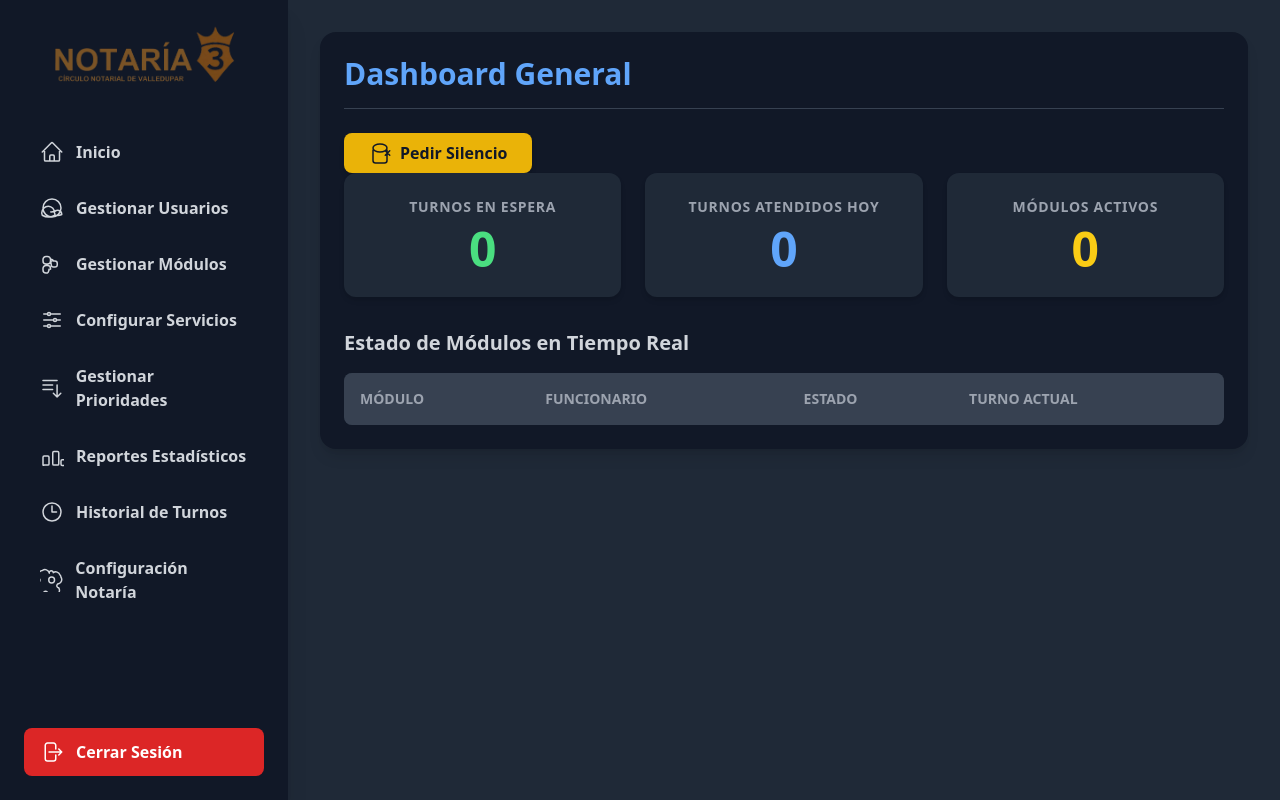
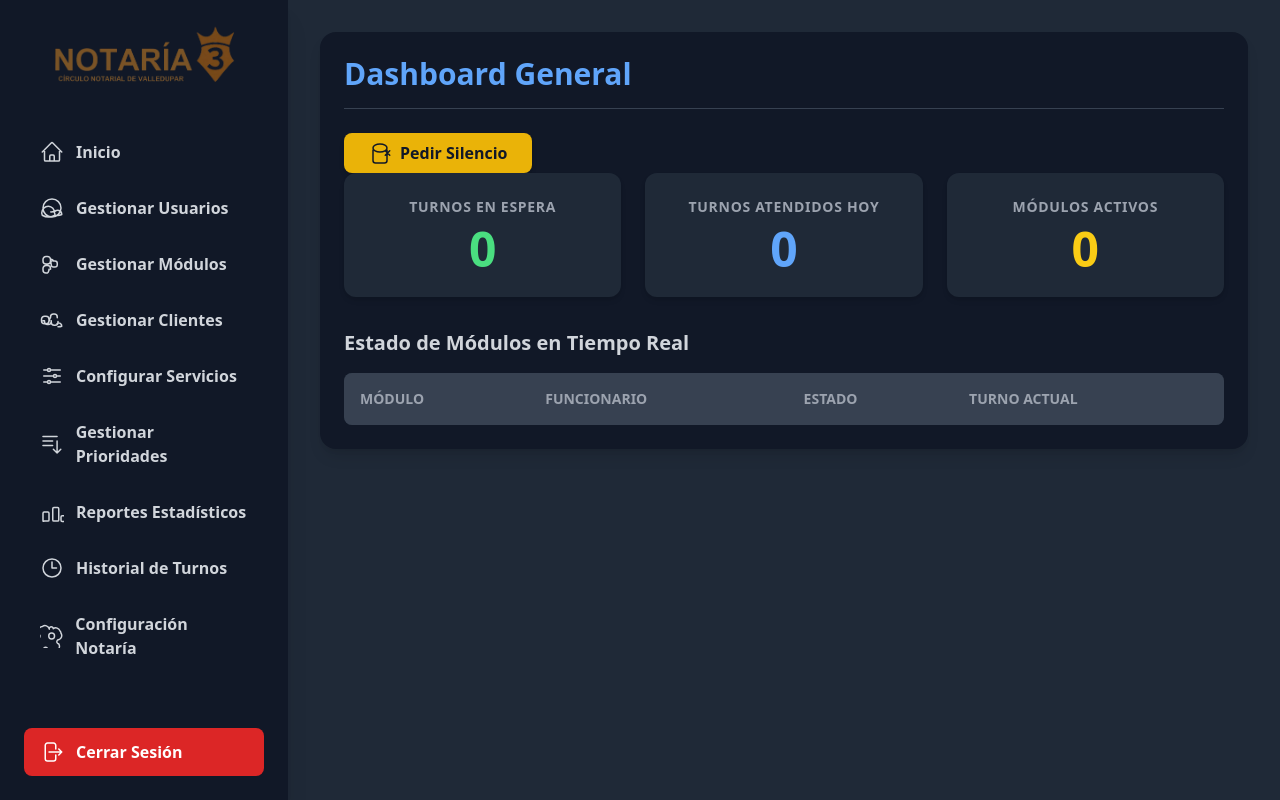
Before and after one commit to Juan-Castaneda-A/turnos, a Flask app: template templates/admin_dashboard.html in a window 1280 px wide. Run offline with Flask 3, Linux system fonts and the light colour scheme; the template is opened without the code that fills it: most values are stand-ins (such as "Sample title", 1, 10 or a date in 2020); lists and menus that the app fills with data are empty; some libraries are stand-ins or nearby versions.

Commit message:
Add client management view with pagination to admin dashboard
Introduces a new 'Gestionar Clientes' section in the admin dashboard, including a paginated table to list all registered clients. Updates the navigation, adds event listeners and logic for loading and paginating client data from Supabase, and adjusts related JavaScript and HTML to support the new feature.

```diff
--- a/static/js/admin_dashboard.js
+++ b/static/js/admin_dashboard.js
@@ -22,7 +22,10 @@ let allModules = [];
 let allServices = [];
 let currentModuleServiceConfig = {};
 let adminSilenceAlertBtn;
-
+let clientsTableBody;
+let clientPaginationControls, prevClientPage, clientPageInfo, nextClientPage; // <-- Añade esta línea
+let currentPage = 1; // <-- Añade esta línea
+const rowsPerPage = 25;
 
 function init() {
     // Inicializar Supabase
@@ -89,6 +92,11 @@ function init() {
     modalConfirmBtn = document.getElementById('modal-confirm-btn');
     modalCancelBtn = document.getElementById('modal-cancel-btn');
     adminSilenceAlertBtn = document.getElementById('admin-silence-alert-btn');
+    clientsTableBody = document.getElementById('clients-table-body');
+    clientPaginationControls = document.getElementById('client-pagination-controls');
+    prevClientPage = document.getElementById('prev-client-page');
+    clientPageInfo = document.getElementById('client-page-info');
+    nextClientPage = document.getElementById('next-client-page');
 
     const moduleFilterElement = document.getElementById('module-filter');
     if (moduleFilterElement) {
@@ -175,6 +183,20 @@ function assignEventListeners() {
         reportStartDate.value = '2020-01-01';
         reportEndDate.value = formatDateToISO(new Date());
         generateReportBtn.click();
+    });
+
+    prevClientPage.addEventListener('click', () => {
+        if (currentPage > 1) {
+            currentPage--;
+            loadClients();
+        }
+    });
+
+    nextClientPage.addEventListener('click', () => {
+        // La lógica para deshabilitar el botón se hará en otra función,
+        // aquí solo necesitamos que avance.
+        currentPage++;
+        loadClients();
     });
 
     // ... (Aquí irían todos los demás event listeners: addUserBtn, savePrioritiesBtn, etc.)
@@ -632,6 +654,9 @@ function showView(viewId) {
         case 'manage-priorities':
             loadPriorityEditor();
             break;
+        case 'manage-clients':
+            loadClients();
+            break;
         case 'reports':
             // Solo cargar filtros si la vista existe
             if (targetView) {
@@ -836,6 +861,72 @@ async function loadUsers() {
         console.error("Error al cargar usuarios:", error.message);
         usersTableBody.innerHTML = `<tr><td colspan="5" class="text-center text-red-400 py-4">Error al cargar usuarios.</td></tr>`;
     }
+}
+
+async function loadClients() {
+    clientsTableBody.innerHTML = `<tr><td colspan="3" class="text-center text-gray-500 py-4">Cargando clientes...</td></tr>`;
+
+    // 1. Calcular el rango de filas a solicitar
+    const from = (currentPage - 1) * rowsPerPage;
+    const to = from + rowsPerPage - 1;
+
+    try {
+        // 2. Pedir a Supabase los datos Y el conteo total de filas
+        const { data: clients, error, count } = await supabase
+            .from('clientes')
+            .select('*', { count: 'exact' }) // 'exact' nos da el número total de clientes
+            .order('creado_en', { ascending: false }) // Ordenar por los más recientes primero
+            .range(from, to); // ¡La magia! Pedir solo las filas de la página actual
+
+        if (error) throw error;
+
+        clientsTableBody.innerHTML = '';
+        if (clients.length === 0) {
+            clientsTableBody.innerHTML = `<tr><td colspan="3" class="text-center text-gray-500 py-4">No hay clientes registrados.</td></tr>`;
+            clientPaginationControls.classList.add('hidden'); // Ocultar paginación si no hay clientes
+            return;
+        }
+
+        clients.forEach(client => {
+            const tr = document.createElement('tr');
+            tr.className = 'table-row';
+
+            const registrationDate = new Date(client.creado_en).toLocaleDateString('es-CO', {
+                year: 'numeric', month: 'long', day: 'numeric', hour: '2-digit', minute: '2-digit'
+            });
+
+            tr.innerHTML = `
+                <td class="px-4 py-2">${client.nombre_completo}</td>
+                <td class="px-4 py-2">${client.numero_identificacion}</td>
+                <td class="px-4 py-2">${registrationDate}</td>
+            `;
+            clientsTableBody.appendChild(tr);
+        });
+
+        // 3. Llamar a la función que dibuja los controles de paginación
+        renderPaginationControls(count);
+
+    } catch (error) {
+        console.error("Error al cargar clientes:", error.message);
+        clientsTableBody.innerHTML = `<tr><td colspan="3" class="text-center text-red-400 py-4">Error al cargar la lista de clientes.</td></tr>`;
+    }
+}
+
+function renderPaginationControls(totalCount) {
+    if (!totalCount || totalCount <= rowsPerPage) {
+        clientPaginationControls.classList.add('hidden');
+        return;
+    }
+
+    clientPaginationControls.classList.remove('hidden');
+
+    const totalPages = Math.ceil(totalCount / rowsPerPage);
+
+    clientPageInfo.textContent = `Página ${currentPage} de ${totalPages}`;
+
+    // Habilitar o deshabilitar los botones según la página actual
+    prevClientPage.disabled = currentPage === 1;
+    nextClientPage.disabled = currentPage >= totalPages;
 }
 
 async function loadModulesForUserAssignment() {
@@ -1268,12 +1359,12 @@ async function generateReport() {
             const turns = row.turnos_atendidos || 0;
             if (row.tiempo_espera_promedio) {
                 const parts = row.tiempo_espera_promedio.split(':');
-                const seconds = (parseInt(parts[0])*3600) + (parseInt(parts[1])*60) + parseFloat(parts[2]);
+                const seconds = (parseInt(parts[0]) * 3600) + (parseInt(parts[1]) * 60) + parseFloat(parts[2]);
                 totalWaitSeconds += seconds * turns;
             }
             if (row.tiempo_atencion_promedio) {
                 const parts = row.tiempo_atencion_promedio.split(':');
-                const seconds = (parseInt(parts[0])*3600) + (parseInt(parts[1])*60) + parseFloat(parts[2]);
+                const seconds = (parseInt(parts[0]) * 3600) + (parseInt(parts[1]) * 60) + parseFloat(parts[2]);
                 totalServiceSeconds += seconds * turns;
             }
         });
--- a/templates/admin_dashboard.html
+++ b/templates/admin_dashboard.html
@@ -60,6 +60,18 @@
                                     d="M9 17.25v1.007a3 3 0 01-.375 .75A3 3 0 017.5 21H6a3 3 0 01-3-3v-1.5a3 3 0 013-3h1.5a3 3 0 013 3v.75m0-6V7.5a3 3 0 00-3-3H6a3 3 0 00-3 3v1.5a3 3 0 003 3h1.5a3 3 0 003-3m0 0h1.5m-1.5 0v-1.5m0 0A2.25 2.25 0 0113.5 9h1.5a2.25 2.25 0 012.25 2.25v1.5A2.25 2.25 0 0115 15h-1.5a2.25 2.25 0 01-2.25-2.25z" />
                             </svg>
                             Gestionar Módulos
+                        </a>
+                    </li>
+                    <li>
+                        <a href="#"
+                            class="nav-link flex items-center px-4 py-3 mb-2 rounded-lg text-gray-300 font-semibold hover:bg-gray-700 hover:text-white transition-colors duration-200"
+                            data-view="manage-clients">
+                            <svg class="w-6 h-6 mr-3" fill="none" viewBox="0 0 24 24" stroke-width="1.5"
+                                stroke="currentColor">
+                                <path stroke-linecap="round" stroke-linejoin="round"
+                                    d="M18 18.72a9.094 9.094 0 003.741-.479 3 3 0 00-4.682-2.72m-7.5-2.962A3 3 0 0110.5 9.75v-.75a3 3 0 013-3h.75a3 3 0 013 3v.75m-6 3.75v.75a3 3 0 003 3h.75a3 3 0 003-3v-.75M9 11.25v1.5a3 3 0 01-3 3H4.5a3 3 0 01-3-3v-1.5a3 3 0 013-3h1.5a3 3 0 013 3v1.5m-6 0h1.5v.75a3 3 0 003 3h.75a3 3 0 003-3v-.75" />
+                            </svg>
+                            Gestionar Clientes
                         </a>
                     </li>
                     <li>
@@ -160,12 +172,14 @@
 
             <section id="dashboard-view" class="view-section bg-gray-900 p-6 rounded-2xl shadow-lg">
                 <h2 class="text-3xl font-bold text-blue-400 mb-6 border-b border-gray-700 pb-4">Dashboard General</h2>
-                <button id="admin-silence-alert-btn" class="px-6 py-2 bg-yellow-500 hover:bg-yellow-600 text-gray-900 font-bold rounded-lg shadow-md transition flex items-center gap-2">
-        <svg class="w-6 h-6" fill="none" viewBox="0 0 24 24" stroke-width="1.5" stroke="currentColor">
-            <path stroke-linecap="round" stroke-linejoin="round" d="M17.25 9.75L19.5 12m0 0l2.25 2.25M19.5 12l-2.25 2.25M19.5 12l2.25-2.25M12 3c-3.866 0-7 1.79-7 4s3.134 4 7 4 7-1.79 7-4-3.134-4-7-4zM5 9v10.5A2.5 2.5 0 007.5 22h9a2.5 2.5 0 002.5-2.5V9" />
-        </svg>
-        Pedir Silencio
-    </button>
+                <button id="admin-silence-alert-btn"
+                    class="px-6 py-2 bg-yellow-500 hover:bg-yellow-600 text-gray-900 font-bold rounded-lg shadow-md transition flex items-center gap-2">
+                    <svg class="w-6 h-6" fill="none" viewBox="0 0 24 24" stroke-width="1.5" stroke="currentColor">
+                        <path stroke-linecap="round" stroke-linejoin="round"
+                            d="M17.25 9.75L19.5 12m0 0l2.25 2.25M19.5 12l-2.25 2.25M19.5 12l2.25-2.25M12 3c-3.866 0-7 1.79-7 4s3.134 4 7 4 7-1.79 7-4-3.134-4-7-4zM5 9v10.5A2.5 2.5 0 007.5 22h9a2.5 2.5 0 002.5-2.5V9" />
+                    </svg>
+                    Pedir Silencio
+                </button>
                 <div class="grid grid-cols-1 md:grid-cols-2 lg:grid-cols-3 gap-6 mb-8">
                     <div class="bg-gray-800 p-6 rounded-xl shadow-md text-center">
                         <p class="text-sm font-semibold text-gray-400 uppercase tracking-wider mb-2">Turnos en Espera
@@ -510,7 +524,33 @@
                         Prioridades</button>
                 </div>
             </section>
+            <section id="manage-clients-view" class="view-section hidden bg-gray-900 p-6 rounded-2xl shadow-lg">
+                <h2 class="text-3xl font-bold text-blue-400 mb-6 border-b border-gray-700 pb-4">Gestionar Clientes</h2>
+                <p class="text-gray-400 mb-6">Lista de todos los clientes que han solicitado un turno en el sistema.</p>
 
+                <div class="overflow-x-auto bg-gray-800 rounded-lg">
+                    <table class="w-full text-left">
+                        <thead>
+                            <tr class="bg-gray-700 text-sm font-semibold text-gray-400 uppercase">
+                                <th class="p-4">Nombre Completo</th>
+                                <th class="p-4">Número de Identificación</th>
+                                <th class="p-4">Fecha de Registro</th>
+                            </tr>
+                        </thead>
+                        <tbody id="clients-table-body" class="divide-y divide-gray-700">
+                        </tbody>
+                    </table>
+                </div>
+                <div id="client-pagination-controls" class="hidden mt-6 flex items-center justify-between">
+                    <button id="prev-client-page" class="px-4 py-2 bg-gray-700 text-white font-bold rounded-lg shadow-md hover:bg-blue-600 transition disabled:opacity-50 disabled:cursor-not-allowed">
+                        Anterior
+                    </button>
+                    <span id="client-page-info" class="font-semibold text-gray-400"></span>
+                    <button id="next-client-page" class="px-4 py-2 bg-gray-700 text-white font-bold rounded-lg shadow-md hover:bg-blue-600 transition disabled:opacity-50 disabled:cursor-not-allowed">
+                        Siguiente
+                    </button>
+                </div>
+            </section>
         </main>
     </div>
 
```
Lines whose indentation alone changed are shown as unchanged.
